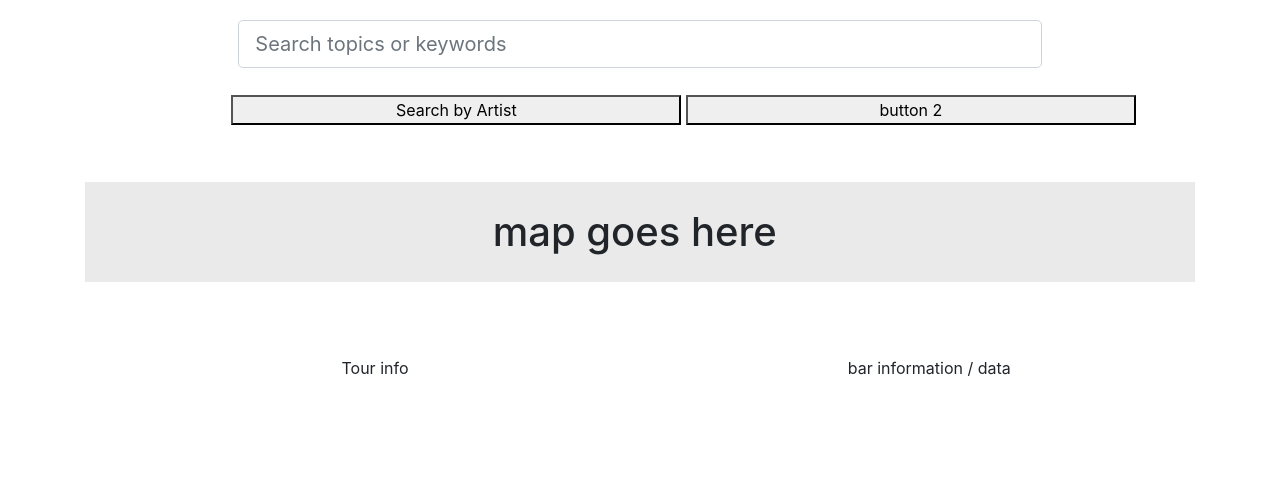
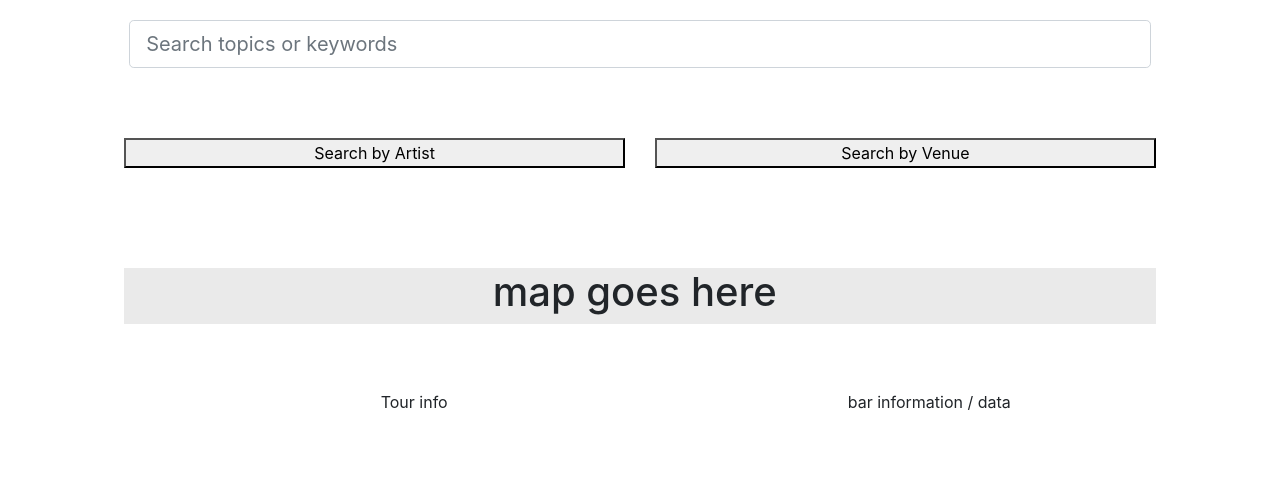
Before and after one commit to miaconte/Project-1, a plain HTML site: page index.html in a window 1280 px wide. Drawn offline with nearby package versions, Linux system fonts and the light colour scheme.

Commit message:
updated css

```diff
--- a/assets/css/style.css
+++ b/assets/css/style.css
@@ -15,19 +15,12 @@ width: 550px;
   }
 
   #artistBtn {
-  width: 450px;
+    width: 100%;
   }
 
-#BLANK {
-  width: 450px;
+  #venue {
+    width: 100%;
   }
-
-/* search bar button */
-/* .btn-success {
-  color: #fff;
-  background-color: lightblue;
-  border-color: black;
-} */
 
   .grid {
     display: grid;
@@ -45,10 +38,7 @@ width: 550px;
   h1 {
     background: #eaeaea;
     grid-column: 1 / 4;
-  display: flex;
-  align-items: center;
-  justify-content: center;
-  height: 100px;
+    height: 100%;
     width: 100%;
   }
 
--- a/index.html
+++ b/index.html
@@ -17,27 +17,27 @@
     <body>
         <div class="searchBar">
             <div class="row justify-content-center">
-                <div class="col-12 col-md-10 col-lg-8">
+                <div class="col-md-10">
                     <!-- <form class="card card-sm"> -->
                     <div class="card-body row no-gutters align-items-center">
                         <div class="col-auto">
                             <i class="fas fa-search h4 text-body"></i>
                         </div>
                         <!-- end of col -->
-                        <div class="col">
+                        <div class="col-12">
                             <input class="form-control form-control-lg form-control-borderless" id="srch" type="search"
                                 placeholder="Search topics or keywords">
                         </div>
-                        <!--end of col-->
-                        <!-- <div class="col-auto">
-                                <button class="btn btn-lg btn-success" id=srch type="submit"></button>
-                            </div> -->
-                        <!--end of col-->
                     </div>
-                    <div class="btn">
-                        <button type="button" id="artistBtn">Search by Artist</button>
-                        <button type="button" id="BLANK">button 2</button>
-                    </div>
+                    <div class="container">
+                        <div class="row">
+                            <div class="col">
+                                <button type="button" id="artistBtn">Search by Artist</button>
+                            </div>
+                            <div class="col">
+                            <button type="button" id="venue">Search by Venue</button>
+                            </div>
+                        </div>
                     <!-- </form> -->
                 </div>
                 <div class="container">
```
Lines whose indentation alone changed are shown as unchanged.
